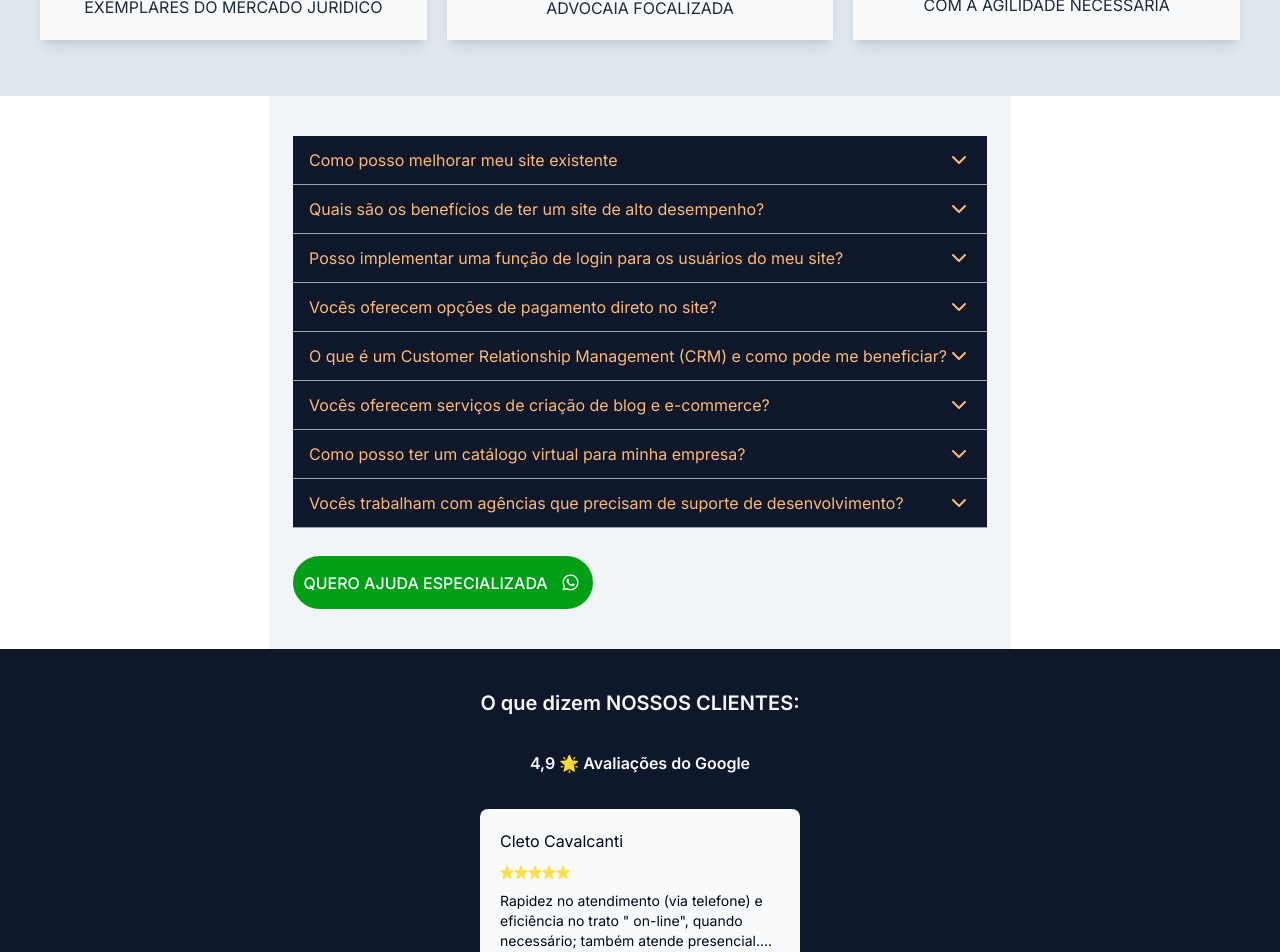
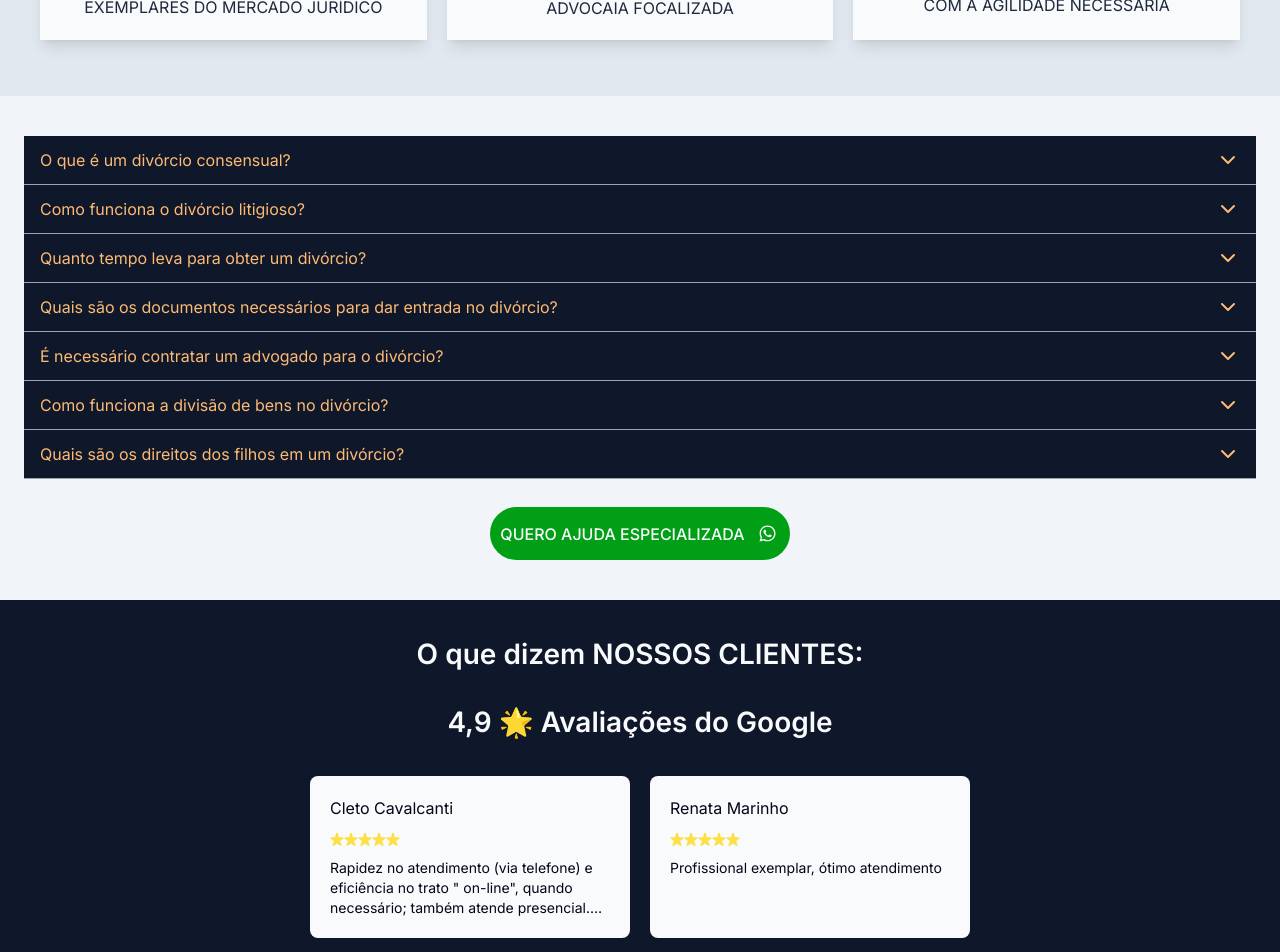
Before and after one commit to matheusmfl/tarsila-cavalcante-advogada, a Next.js app: page /divorcio in a window 1280 px wide. Shown: the part 1220-2172 px from the top of the page. Built offline with nearby package versions, Linux system fonts and the light colour scheme.

Commit message:
Ending MediumScreen

```diff
--- a/src/app/components/divorcio/FormComponent.tsx
+++ b/src/app/components/divorcio/FormComponent.tsx
@@ -35,12 +35,12 @@ const FormComponent = () => {
   return (
     <form onSubmit={handleSubmit(onSubmit)} className="w-full shadow-lg">
       {/* Adicional container */}
-      <div className="bg-slate-900 flex flex-col gap-3 p-6 rounded-t-lg shadow-lg">
+      <div className="bg-slate-900 flex flex-col gap-3 p-6 md:px-20 md:py-8 rounded-t-lg shadow-lg">
         <h2 className="text-center text-orange-300 font-normal text-2xl font-roboto leading-8 ">
-          FALE CONOSCO{' '}
+          FALE CONOSCO <br className="hidden md:block" />
           <strong>
             PODEMOS TE
-            <br /> AJUDAR
+            <br className="md:hidden" /> AJUDAR
           </strong>
         </h2>
 
@@ -55,7 +55,9 @@ const FormComponent = () => {
         {/* Dados name separator container */}
         <div className="flex flex-col gap-6">
           <CtaButton title="QUERO AJUDA ESPECIALIZADA" />
-          <span className="text-neutral-900 font-normal text-2xl">Dados</span>
+          <span className="text-neutral-900 font-normal text-2xl md:text-3xl md:font-bold">
+            Dados
+          </span>
           <div className="w-[80px] h-[5px] bg-[#FB923C]" />
         </div>
         {/* Inputs Form Data Container */}
--- a/src/app/components/divorcio/Section3.tsx
+++ b/src/app/components/divorcio/Section3.tsx
@@ -2,15 +2,16 @@ import { CardsGoogleDivorcio } from './microComponents/CardsGoogleDivorcio'
 
 export function Section3() {
   return (
-    <section className="py-10 px-6 flex items-center justify-center flex-col gap-8 bg-slate-900 w-full">
-      <h2 className="text-center text-slate-50 font-roboto text-xl font-semibold leading-7">
+    <section className="py-10 px-6 flex items-center justify-center flex-col gap-8 md:gap-10 bg-slate-900 w-full">
+      <h2 className="text-center text-slate-50 font-roboto text-xl md:text-[28px] font-semibold leading-7">
         O que dizem NOSSOS CLIENTES:
       </h2>
 
-      <h3 className="text-center text-slate-50 font-roboto text-base font-semibold leading-7">
+      <h3 className="text-center text-slate-50 md:text-[28px] font-roboto text-base font-semibold leading-7">
         4,9 🌟 Avaliações do Google
       </h3>
 
+      <div className="flex flex-col md:flex-row gap-5">
         <CardsGoogleDivorcio
           author={`Cleto Cavalcanti`}
           stars={5}
@@ -21,6 +22,9 @@ export function Section3() {
           stars={5}
           content={`Profissional exemplar, ótimo atendimento`}
         />
+      </div>
+
+      <div className="flex flex-col md:flex-row gap-5">
         <CardsGoogleDivorcio
           author={`Marcio Arruda`}
           stars={5}
@@ -31,6 +35,7 @@ export function Section3() {
           stars={5}
           content={`Minha experiência como cliente do escritório da Tarsila Cavalcante foi uma boa, uma causa uma seg...`}
         />
+      </div>
     </section>
   )
 }
--- a/src/app/components/divorcio/SectionAccordeon.tsx
+++ b/src/app/components/divorcio/SectionAccordeon.tsx
@@ -3,9 +3,13 @@ import { CtaButton } from './microComponents/CtaButton'
 
 export function SectionAccordeon() {
   return (
-    <section className="bg-slate-100 px-6 py-10 flex flex-col gap-7">
-      <Accordeon />
-      <CtaButton title="QUERO AJUDA ESPECIALIZADA" />
+    <section className="bg-slate-100 px-6 py-10 flex flex-col gap-7 w-full">
+      <div className="w-full">
+        <Accordeon />
+      </div>
+      <div className="md:flex md:items-center md:justify-center">
+        <CtaButton title="QUERO AJUDA ESPECIALIZADA" />
+      </div>
     </section>
   )
 }
--- a/src/app/components/divorcio/SectionForm.tsx
+++ b/src/app/components/divorcio/SectionForm.tsx
@@ -2,8 +2,8 @@ import FormComponent from './FormComponent'
 
 export function SectionForm() {
   return (
-    <section className="py-10 px-6 w-full">
-      <div className="-translate-y-24">
+    <section className="py-10 px-6 md:px-10 md:pt-10 md:pb-0 w-full">
+      <div className="-translate-y-24 md:-translate-y-36">
         <FormComponent />
       </div>
     </section>
--- a/src/utils/faq.ts
+++ b/src/utils/faq.ts
@@ -1,67 +1,60 @@
 export const faq = [
   {
     id: 1,
-    title: 'Como posso melhorar meu site existente',
+    title: 'O que é um divórcio consensual?',
     content: [
-      'Oferecemos serviços de redesign e otimização de sites para melhorar a experiência do usuário, funcionalidades e o desempenho geral.',
-      'Nossa equipe de especialistas analisará seu site atual e fornecerá recomendações personalizadas para aprimorar sua presença online.',
+      'O divórcio consensual ocorre quando ambos os cônjuges concordam em se divorciar e estão de acordo com os termos do divórcio, como divisão de bens, guarda dos filhos e pensão alimentícia, se aplicável.',
+      'Esse tipo de divórcio geralmente é mais rápido e menos litigioso.',
     ],
   },
   {
     id: 2,
-    title: 'Quais são os benefícios de ter um site de alto desempenho?',
+    title: 'Como funciona o divórcio litigioso?',
     content: [
-      'Um site de alto desempenho melhora a experiência do usuário, reduz a taxa de rejeição e aumenta a taxa de conversão.',
-      'Com um site rápido e responsivo, você pode fornecer uma experiência positiva aos visitantes, resultando em maior engajamento e satisfação do cliente.',
+      'O divórcio litigioso ocorre quando há desacordo entre os cônjuges em relação a questões importantes, como divisão de bens, guarda dos filhos e pensão alimentícia.',
+      'Nesse caso, o processo pode ser mais longo e exigir a intervenção do tribunal para resolver os problemas em disputa.',
     ],
   },
   {
     id: 3,
-    title:
-      'Posso implementar uma função de login para os usuários do meu site?',
+    title: 'Quanto tempo leva para obter um divórcio?',
     content: [
-      'Sim, podemos desenvolver um sistema de login personalizado para o seu site, permitindo que os usuários se registrem, acessem áreas exclusivas e interajam com conteúdo personalizado.',
+      'O tempo necessário para obter um divórcio pode variar dependendo da complexidade do caso e da disponibilidade do sistema judicial.',
+      'Em divórcios consensuais simples, pode levar alguns meses.',
+      'Já em casos mais complexos ou litigiosos, o processo pode se estender por vários meses ou até mesmo anos.',
     ],
   },
   {
     id: 4,
-    title: 'Vocês oferecem opções de pagamento direto no site?',
+    title: 'Quais são os documentos necessários para dar entrada no divórcio?',
     content: [
-      'Sim, podemos integrar soluções de pagamento seguras e confiáveis, como PayPal, Stripe ou formas de pagamento personalizados, para permitir transações diretas no seu site.',
+      'Os documentos necessários podem variar de acordo com a situação individual, mas geralmente incluem certidão de casamento, documentos de identificação pessoal, comprovante de endereço, informações sobre bens e patrimônio, além de documentos relacionados à guarda dos filhos, se aplicável.',
     ],
   },
   {
     id: 5,
-    title:
-      'O que é um Customer Relationship Management (CRM) e como pode me beneficiar?',
+    title: 'É necessário contratar um advogado para o divórcio?',
     content: [
-      'Um CRM é uma ferramenta que ajuda a gerenciar e rastrear os relacionamentos com os clientes.',
-      'Implementar um CRM no seu site permite que você acompanhe interações, mantenha registros detalhados e forneça um atendimento personalizado, aumentando a satisfação do cliente e impulsionando as vendas.',
+      'Embora não seja obrigatório, é altamente recomendado contratar um advogado especializado em direito de família para orientá-lo durante o processo de divórcio.',
+      'Um advogado pode ajudar a proteger seus direitos, garantir uma divisão justa dos bens e auxiliar na resolução de questões relacionadas à guarda dos filhos e pensão alimentícia.',
     ],
   },
   {
     id: 6,
-    title: 'Vocês oferecem serviços de criação de blog e e-commerce?',
+    title: 'Como funciona a divisão de bens no divórcio?',
     content: [
-      'Sim, podemos desenvolver um blog integrado ao seu site para compartilhar conteúdo relevante e impulsionar o engajamento com sua audiência.',
-      ' Além disso, oferecemos soluções de e-commerce completas para ajudá-lo a vender seus produtos ou serviços online, com recursos como carrinho de compras, gerenciamento de estoque e processamento de pedidos.',
+      'A divisão de bens pode variar de acordo com o regime de casamento adotado e as circunstâncias individuais do casal.',
+      'No Brasil, existem basicamente dois regimes de bens: comunhão parcial e comunhão universal.',
+      'É importante consultar um advogado para entender como a divisão de bens será feita de acordo com seu caso específico.',
     ],
   },
   {
     id: 7,
-    title: 'Como posso ter um catálogo virtual para minha empresa?',
+    title: 'Quais são os direitos dos filhos em um divórcio?',
     content: [
-      'Criamos catálogos virtuais interativos e atraentes que permitem que seus clientes explorem seus produtos ou serviços de forma intuitiva e informativa.',
-      'Esses catálogos podem ser facilmente atualizados e compartilhados online, oferecendo uma experiência de compra conveniente para seus clientes.',
-    ],
-  },
-  {
-    id: 8,
-    title:
-      'Vocês trabalham com agências que precisam de suporte de desenvolvimento?',
-    content: [
-      'Sim, estamos disponíveis para colaborar com agências que desejam terceirizar projetos de desenvolvimento mais elaborados.',
-      'Nossa equipe altamente qualificada pode ajudar a implementar projetos complexos, garantindo qualidade, prazos e satisfação do cliente.',
+      'Os direitos dos filhos são uma preocupação fundamental em casos de divórcio.',
+      'Questões como guarda, visitação, pensão alimentícia e educação devem ser consideradas.',
+      'O melhor interesse da criança é sempre levado em consideração pelo tribunal ao tomar decisões relacionadas aos filhos menores.',
     ],
   },
 ]
```
Lines whose indentation alone changed are shown as unchanged.
